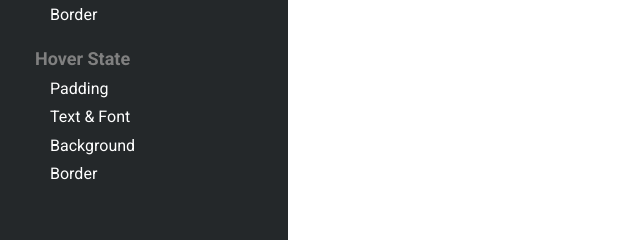
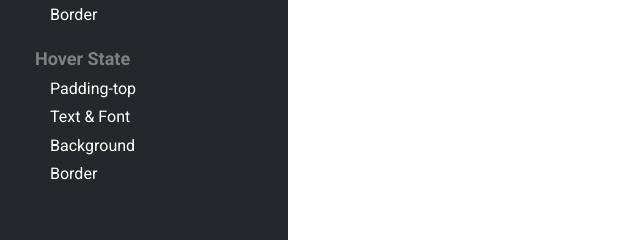
Before and after one commit to TechJohnson/btnmkr, a plain HTML site: page create-your-button.html in a window 1280 px wide. Shown: the part 183-423 px from the top of the page, 0-640 px from the left. Drawn offline with nearby package versions, Linux system fonts and the light colour scheme.

Commit message:
changed padding to padding-top

```diff
--- a/create-your-button.html
+++ b/create-your-button.html
@@ -51,7 +51,7 @@
     <p>Background</p>
     <p>Border</p>
     <h2>Hover State</h2>
-    <p>Padding</p>
+    <p>Padding-top</p>
     <p>Text & Font</p>
     <p>Background</p>
     <p>Border</p>
```
